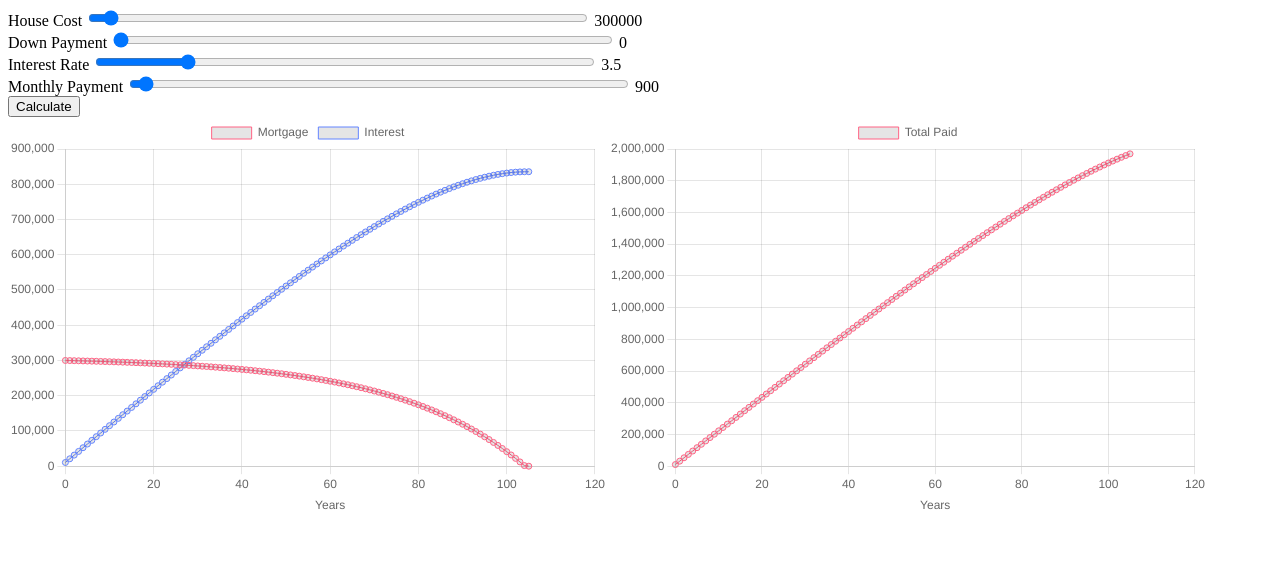
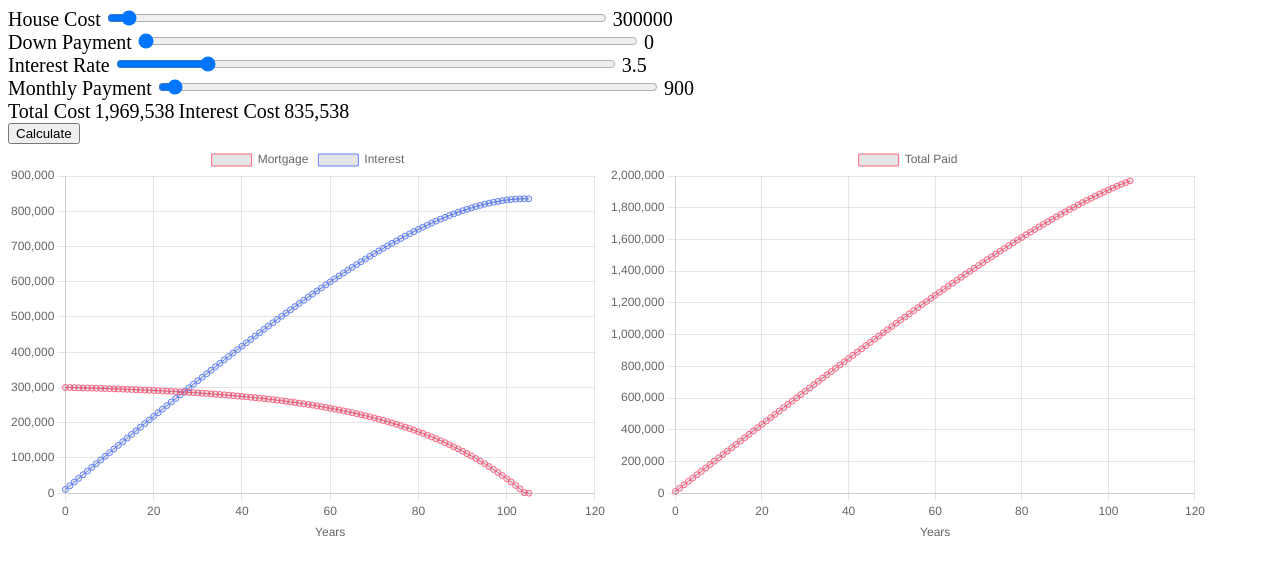
Before and after one commit to J45k4/mortage, a plain HTML site: page index.html in a window 1280 px wide. Drawn offline with nearby package versions, Linux system fonts and the light colour scheme.

Commit message:
Show interest and total cost

```diff
--- a/index.html
+++ b/index.html
@@ -18,6 +18,10 @@
         .canvas-container {
             display: flex;
             flex-wrap: wrap;
+        }
+
+        label {
+            font-size: 20px;
         }
     </style>
 </head>
@@ -44,6 +48,12 @@
         <input type="range" id="monthlyPayment" value="900" min="0" max="50000" step="10" />
         <label id="monthlyPaymentLabel">900</label>
     </div>
+    <div>
+        <label>Total Cost</label>
+        <label id="totalCost">0</label>
+        <label>Interest Cost</label>
+        <label id="interestCost">0</label>
+    </div>
     <button id="calculate">
         Calculate
     </button>
@@ -58,6 +68,16 @@
     const interestRateSelect = document.getElementById("interestRate");
     const monthlyPaymentRange = document.getElementById("monthlyPayment");
     const calculateButton = document.getElementById("calculate");
+
+    const numberFormatter = new Intl.NumberFormat('en-US', {
+        style: 'decimal',
+        maximumFractionDigits: 0,
+        // Use a space as the grouping separator
+        notation: "standard",
+        useGrouping: true,
+        // Define the custom space as the grouping separator
+        groupingSeparator: " "
+    });
 
     let chart
     let totalPaidChart
@@ -174,6 +194,9 @@
             }
         }
 
+        document.getElementById("totalCost").innerText = numberFormatter.format(totalPaid.toFixed(2));
+        document.getElementById("interestCost").innerText = numberFormatter.format(totalInterestPaid.toFixed(2));
+
         chart.data.labels = Array.from({ length: paidOffHistory.length }, (_, i) => i);
         chart.data.datasets[0].data = paidOffHistory;
         chart.data.datasets[1].data = interestHistory;
```
